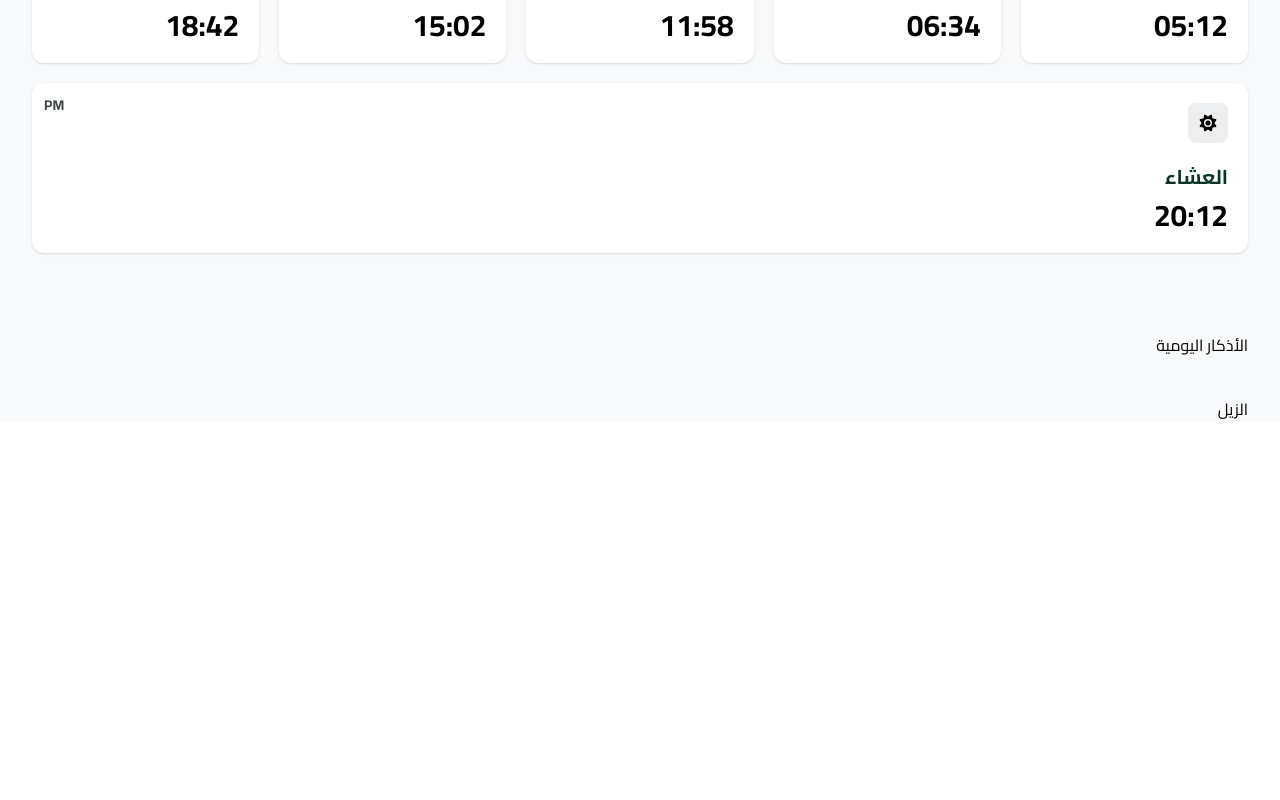
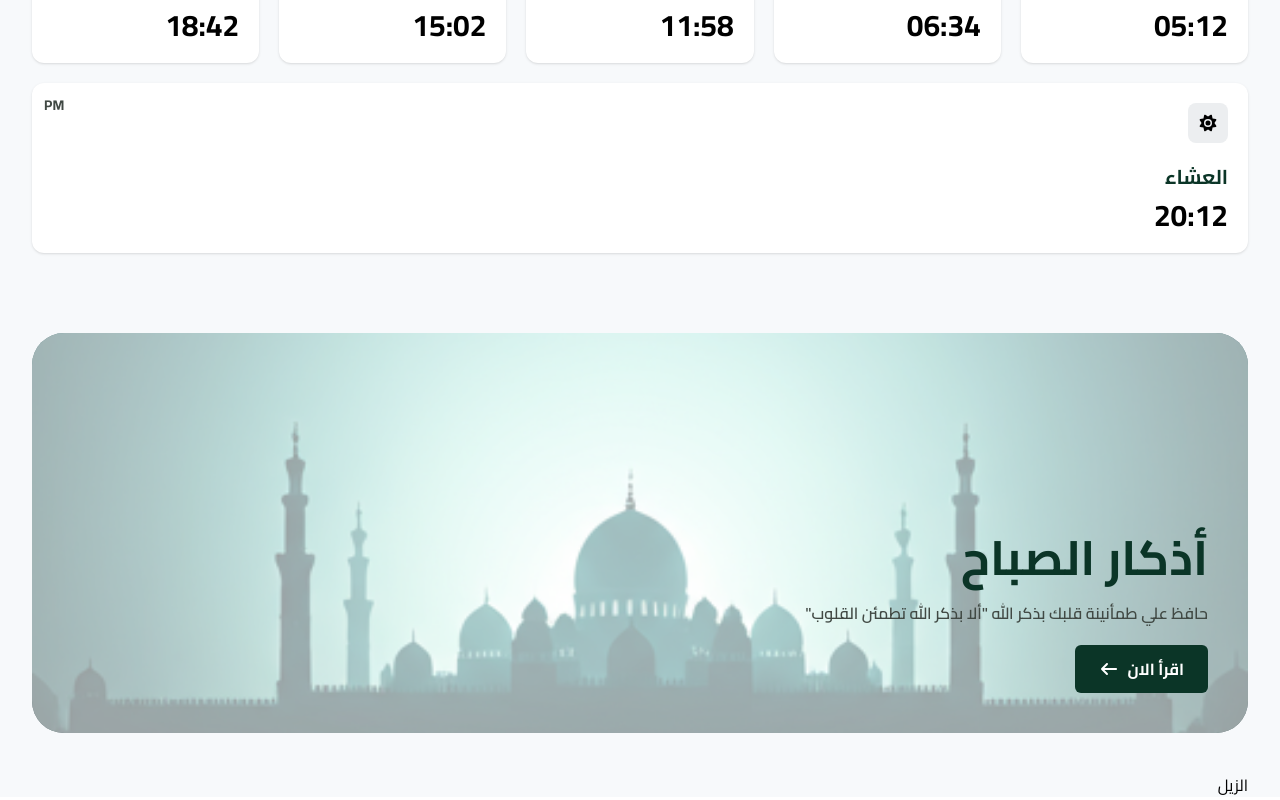
Before and after one commit to k7areef/Adan, a React (Vite) app: page / in a window 1280 px wide. Shown: the part 528-1328 px from the top of the page. Before the commit the page ends 952 px from the top, so only its background shows below. Built offline with nearby package versions, Linux system fonts and the light colour scheme.

Commit message:
feat(daily-azkar): add DailyAzkar section with background image and content

```diff
--- a/src/components/sections/DailyAzkar.jsx
+++ b/src/components/sections/DailyAzkar.jsx
@@ -1,8 +1,28 @@
+import BackgroundImage from '@assets/images/daily-azkar-bg.png';
+import { faArrowLeft } from '@fortawesome/free-solid-svg-icons';
+import { FontAwesomeIcon } from '@fortawesome/react-fontawesome';
+import { Link } from 'react-router-dom';
+
 function DailyAzkar() {
     return (
         <section className="daily-azkar-section py-5 md:py-10" id="dailyAzkar">
             <div className="container">
-                الأذكار اليومية
+                <div className="content-wrapper rounded-4xl h-100 bg-red-500 overflow-hidden relative">
+                    {/* Background Image */}
+                    <img src={BackgroundImage} alt="Background Image" className='w-full h-full object-cover' />
+                    {/* Content */}
+                    <div className="content-container absolute left-0 top-0 w-full h-full p-5 md:p-10 bg-white/60 flex flex-col justify-end">
+                        <h2 className='font-bold text-2xl md:text-3xl xl:text-5xl mb-5'>أذكار الصباح</h2>
+                        <p className='text-primary-muted font-semibold'>حافظ علي طمأنينة قلبك بذكر الله "ألا بذكر الله تطمئن القلوب"</p>
+                        <Link
+                            to='/'
+                            className='py-2 md:py-3 px-4 md:px-6 rounded-md bg-primary-dark text-white font-bold flex items-center gap-2 mt-5 w-fit'
+                        >
+                            <span>اقرأ الان</span>
+                            <FontAwesomeIcon icon={faArrowLeft} />
+                        </Link>
+                    </div>
+                </div>
             </div>
         </section>
     )
```
Also changed, not shown: src/assets/images/daily-azkar-bg.png (added).
